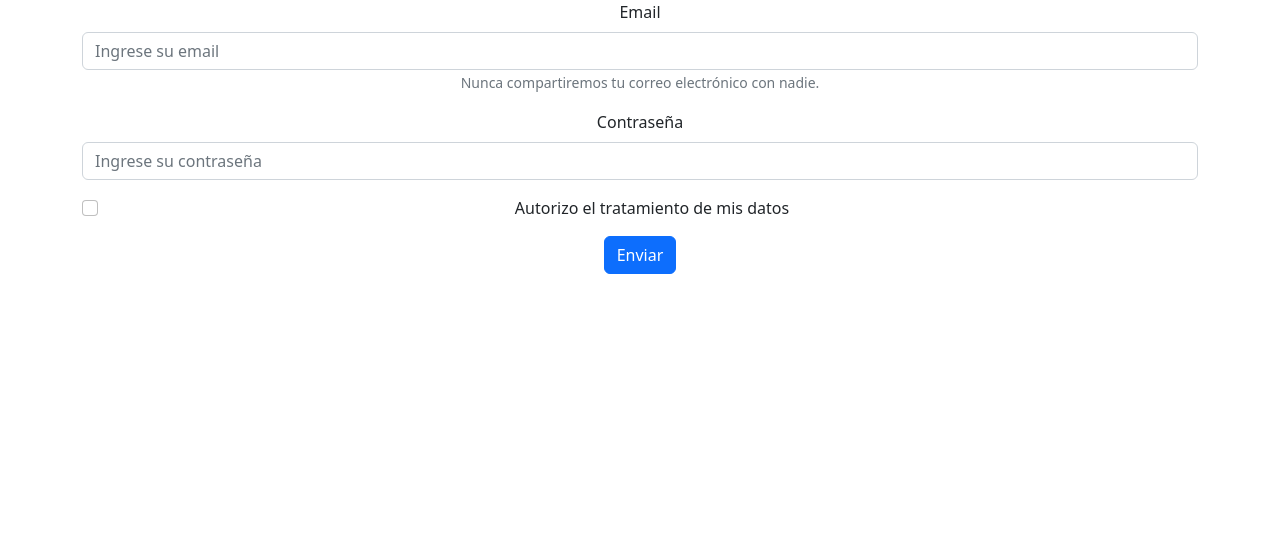
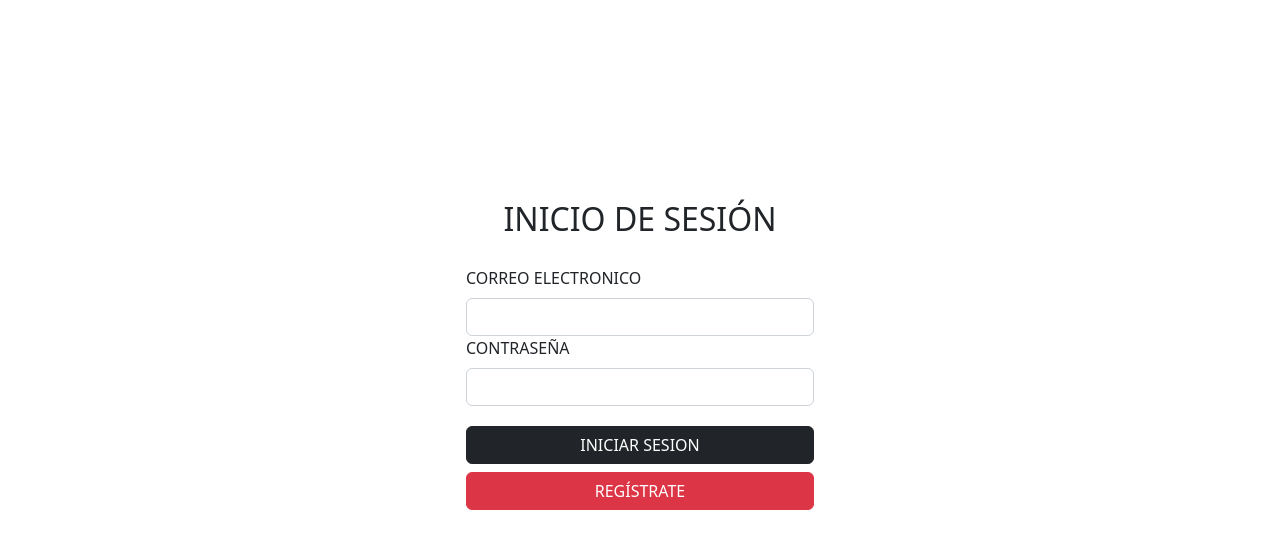
Before and after one commit to DimasArley/comercialesg4, a React (Create React App) app in the folder empleados_front/: page / in a window 1280 px wide. Shown: the top 548 px of the page. Built offline with nearby package versions, Linux system fonts and the light colour scheme.

Commit message:
Personalizamos el formulario de login

```diff
--- a/empleados_front/src/App.js
+++ b/empleados_front/src/App.js
@@ -1,32 +1,14 @@
 //import logo from './logo.svg';
-import {Form, Button, Container } from 'react-bootstrap';
-import './App.css';
-import 'bootstrap/dist/css/bootstrap.min.css';
+import { Container } from "react-bootstrap";
+import "./App.css";
+import "bootstrap/dist/css/bootstrap.min.css";
+import Login from "./components/login/login";
 
 function App() {
   return (
     <div className="App">
       <Container>
-      <Form>
-      <Form.Group className="mb-3" controlId="formBasicEmail">
-        <Form.Label>Email</Form.Label>
-        <Form.Control type="email" placeholder="Ingrese su email" />
-        <Form.Text className="text-muted">
-        Nunca compartiremos tu correo electrónico con nadie.
-        </Form.Text>
-      </Form.Group>
-
-      <Form.Group className="mb-3" controlId="formBasicPassword">
-        <Form.Label>Contraseña</Form.Label>
-        <Form.Control type="password" placeholder="Ingrese su contraseña" />
-      </Form.Group>
-      <Form.Group className="mb-3" controlId="formBasicCheckbox">
-        <Form.Check type="checkbox" label="Autorizo el tratamiento de mis datos" />
-      </Form.Group>
-      <Button variant="primary" type="submit">
-        Enviar
-      </Button>
-    </Form>
+        <Login/>
       </Container>
     </div>
   );
--- /dev/null
+++ b/empleados_front/src/components/login/login.js
@@ -0,0 +1,61 @@
+import React from "react";
+import { Container, Form, Button, Row, Col } from "react-bootstrap";
+
+export default class extends React.Component {
+  constructor(props) {
+    super(props);
+    this.state = {};
+  }
+  render() {
+    return (
+      <Container id="login-conatiner" style={{ marginTop: 200 }}>
+        <Row>
+          <Col>
+            <Row>
+              <h2>INICIO DE SESIÓN</h2>
+            </Row>
+            <Row>
+              <Col
+              sm = "12"
+              xs = "12"
+              md = {{span: 4, offset: 4}}
+              lg = {{span: 4, offset: 4}}
+              xl = {{span: 4, offset: 4}}
+              >
+                <Form>
+                  <Form.Group>
+                    <Form.Label style={{ float: "left", marginTop: 20 }}>
+                      CORREO ELECTRONICO
+                    </Form.Label>
+                    <Form.Control type="email" />
+                  </Form.Group>
+
+                  <Form.Group>
+                    <Form.Label style={{ float: "left" }}>
+                      CONTRASEÑA
+                    </Form.Label>
+                    <Form.Control type="password" />
+                  </Form.Group>
+
+                  <div className="d-grid gap-2">
+                    <Button
+                      variant="dark"
+                      type="submit"
+                      style={{ marginTop: 20, width: "100%" }}
+                    >
+                      INICIAR SESION
+                    </Button>
+
+                    <Button variant="danger" type="submit">
+                      REGÍSTRATE
+                    </Button>
+                  </div>
+                </Form>
+              </Col>
+            </Row>
+          </Col>
+        </Row>
+      </Container>
+    );
+  }
+}
```
